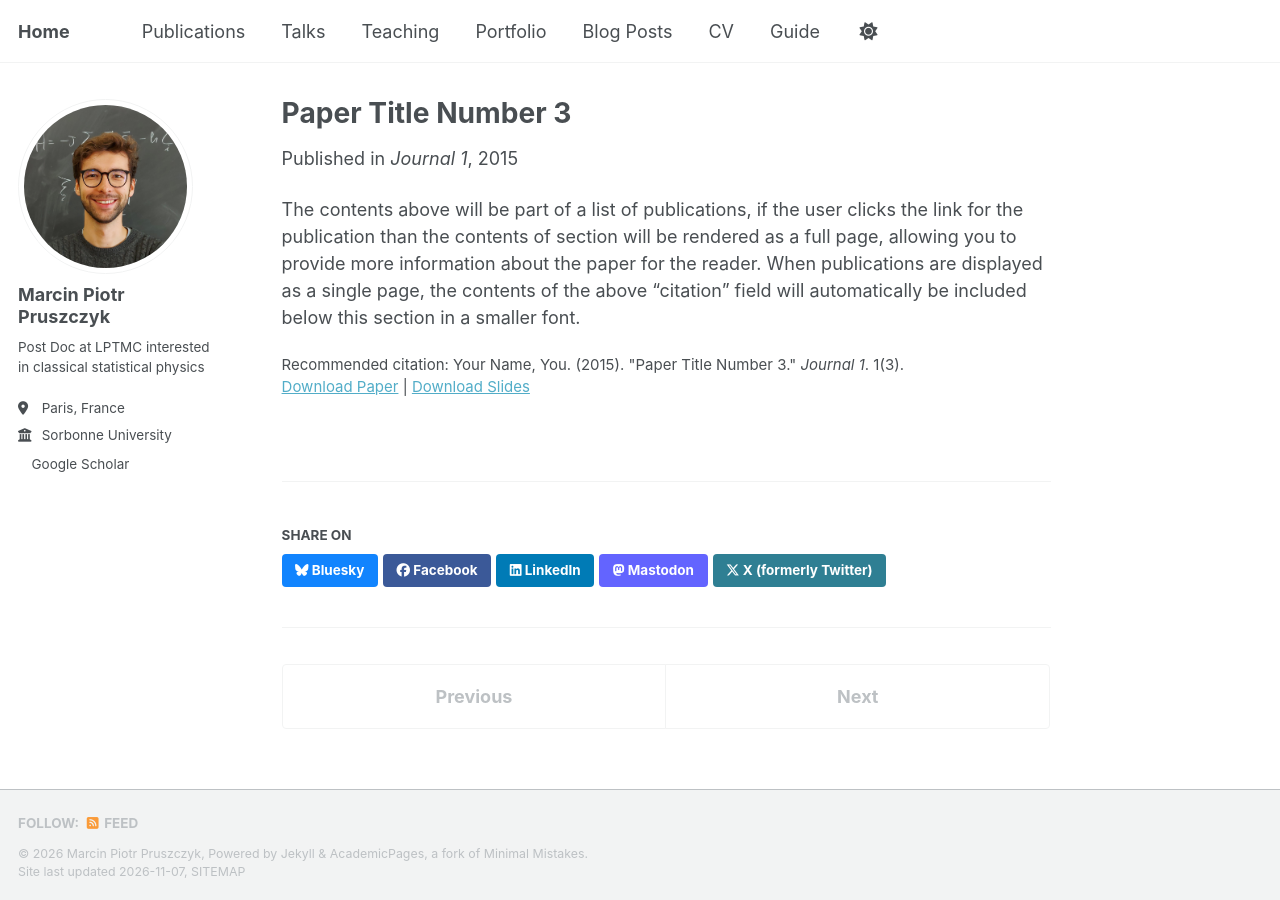
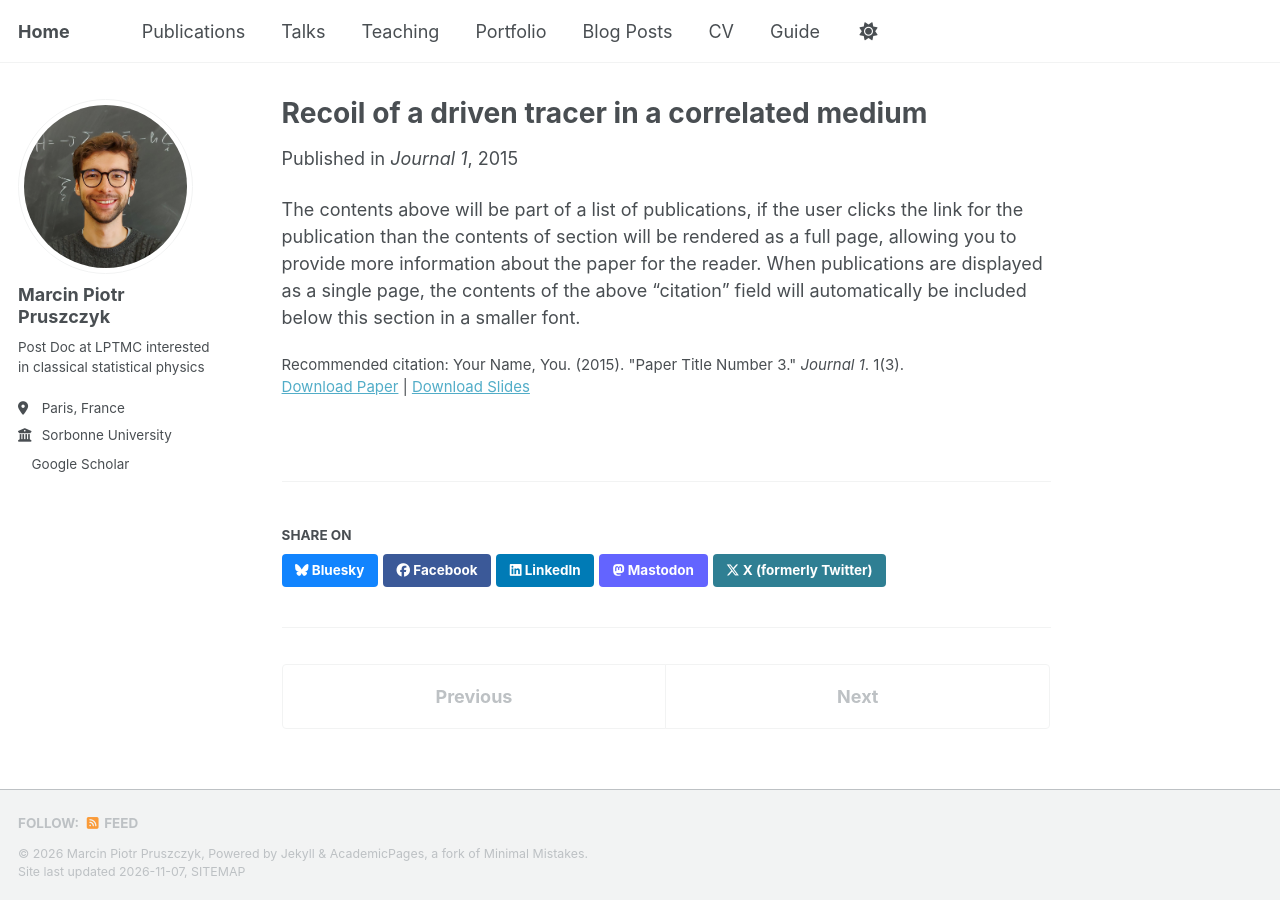
Before and after one commit to mpruszcz/mpruszcz.github.io, a Jekyll site: the page built from _publications/2015-10-01-paper-title-number-3.md, in a window 1280 px wide. Built offline with Jekyll 4.4.1, drawn with Linux system fonts in a browser that asks for light colours; a script bundle is joined from its source files by our own code; a style sheet for code colours, icons or effects is not loaded.

Commit message:
Update 2015-10-01-paper-title-number-3.md

```diff
--- a/_publications/2015-10-01-paper-title-number-3.md
+++ b/_publications/2015-10-01-paper-title-number-3.md
@@ -1,5 +1,5 @@
 ---
-title: "Paper Title Number 3"
+title: "Recoil of a driven tracer in a correlated medium"
 collection: publications
 category: manuscripts
 permalink: /publication/2015-10-01-paper-title-number-3
```
